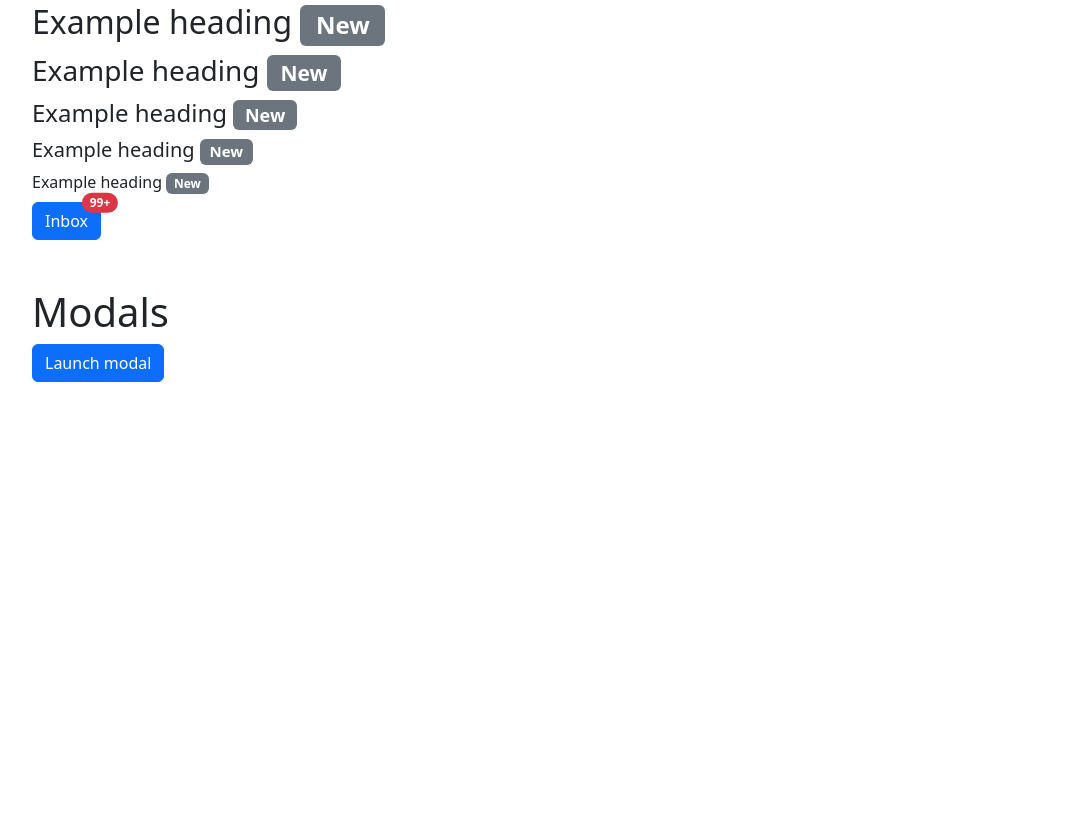
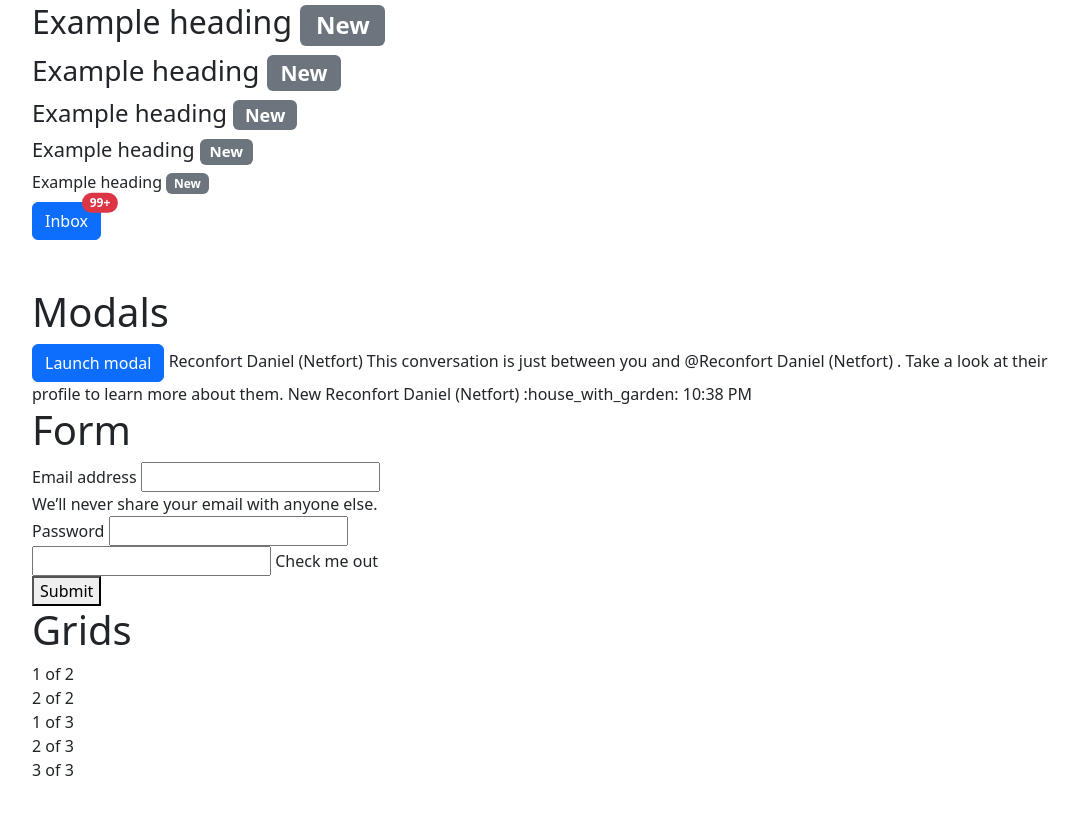
Before and after one commit to Reconfort/Bootstrap-Intro, a website: page index.html in a window 1280 px wide. Shown: the part 1739-2553 px from the top of the page, without its empty margins (96-1172 px from the left). Before the commit the page ends 2249 px from the top, so only its background shows below. Drawn offline with nearby package versions, Linux system fonts and the light colour scheme.

Commit message:
Updated form and grid section on index.html

```diff
--- a/index.html
+++ b/index.html
@@ -243,6 +243,60 @@
         </div>
       </div>
     </div>
+
+
+
+Reconfort Daniel (Netfort)
+This conversation is just between you and
+@Reconfort Daniel (Netfort)
+. Take a look at their profile to learn more about them.
+New
+
+
+Reconfort Daniel (Netfort)
+:house_with_garden:  10:38 PM
+<!-- Bootstrap Form  -->
+    <h1 style=“margin-top: 3rem;“>Form</h1>
+    <form>
+      <div class=“mb-3”>
+        <label for=“exampleInputEmail1" class=“form-label”>Email address</label>
+        <input
+          type=“email”
+          class=“form-control”
+          id=“exampleInputEmail1"
+          aria-describedby=“emailHelp”
+        />
+        <div id=“emailHelp” class=“form-text”>
+          We’ll never share your email with anyone else.
+        </div>
+      </div>
+      <div class=“mb-3">
+        <label for=“exampleInputPassword1” class=“form-label”>Password</label>
+        <input
+          type=“password”
+          class=“form-control”
+          id=“exampleInputPassword1”
+        />
+      </div>
+      <div class=“mb-3 form-check”>
+        <input type=“checkbox” class=“form-check-input” id=“exampleCheck1” />
+        <label class=“form-check-label” for=“exampleCheck1”>Check me out</label>
+      </div>
+      <button type=“submit” class=“btn btn-primary”>Submit</button>
+    </form>
+    <!-- Grid System  -->
+    <h1 style=“margin-top: 3rem;“>Grids</h1>
+    <div class=“container”>
+      <div class=“row bg-light”>
+        <div class=“col bg-secondary”>1 of 2</div>
+        <div class=“col bg-success”>2 of 2</div>
+      </div>
+      <div class=“row bg-light”>
+        <div class=“col bg-danger”>1 of 3</div>
+        <div class=“col bg-warning”>2 of 3</div>
+        <div class=“col bg-info”>3 of 3</div>
+      </div>
+    </div>
     <script src="./node_modules/bootstrap/dist/js/bootstrap.min.js"></script>
   </body>
 </html>
```
